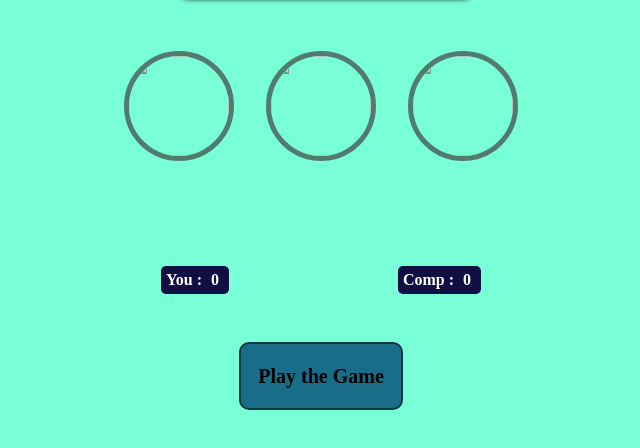
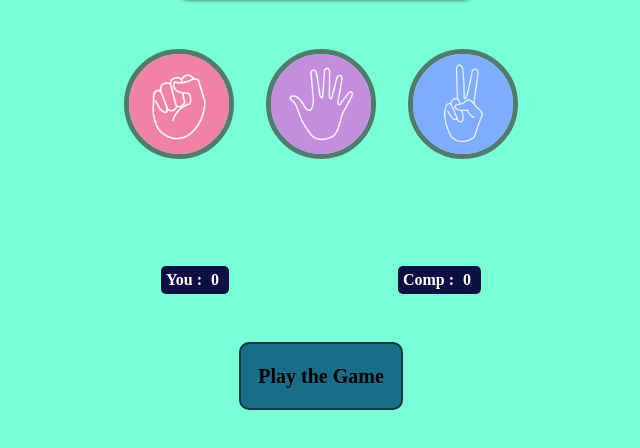
Before and after one commit to Vijendraenng/Rock-paper-Scissor, a plain HTML site: page index.html in a window 1280 px wide. Shown: the part 102-550 px from the top of the page, without its empty margins (319-959 px from the left). Drawn offline with Linux system fonts and the light colour scheme.

Commit message:
Update index.html

```diff
--- a/index.html
+++ b/index.html
@@ -16,13 +16,13 @@
         </header>
         <main class="main_container">
             <div class="choice" id="Rock">
-                <img src="Photos/rock.png" alt="">
+                <img src="rock.png" alt="">
             </div>
             <div class="choice" id="Paper">
-                <img src="Photos/paper.png" alt="">
+                <img src="paper.png" alt="">
             </div>
             <div class="choice" id="Scissor">
-                <img src="Photos/scissors.png" alt="">
+                <img src="scissors.png" alt="">
             </div>
         </main>
         <footer>
```
